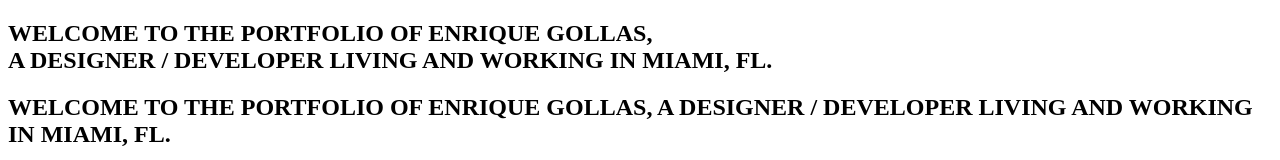
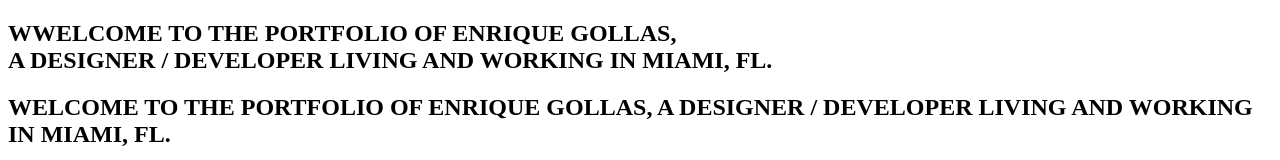
Before and after one commit to egollas/egomrepository, a plain HTML site: page public/index.html in a window 1280 px wide. Shown: the top 160 px of the page. Drawn offline with Linux system fonts and the light colour scheme.

Commit message:
Update index.html

```diff
--- a/public/index.html
+++ b/public/index.html
@@ -14,7 +14,7 @@
     </section>
 
     <section id="welcome-section" class="welcome-section section">
-		<h2 class="animate big-screen">WELCOME TO THE PORTFOLIO OF ENRIQUE GOLLAS,<br> A DESIGNER / DEVELOPER LIVING AND WORKING IN MIAMI, FL.</h2>
+		<h2 class="animate big-screen">WWELCOME TO THE PORTFOLIO OF ENRIQUE GOLLAS,<br> A DESIGNER / DEVELOPER LIVING AND WORKING IN MIAMI, FL.</h2>
 		<h2 class="animate  little-screen">WELCOME TO THE PORTFOLIO OF ENRIQUE GOLLAS, A DESIGNER / DEVELOPER LIVING AND WORKING IN MIAMI, FL.</h2>
     </section>
 
```
